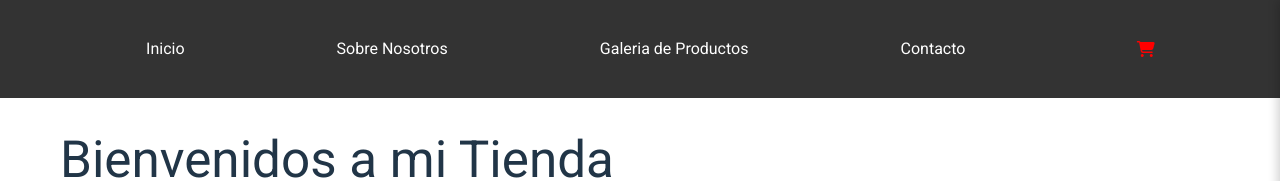
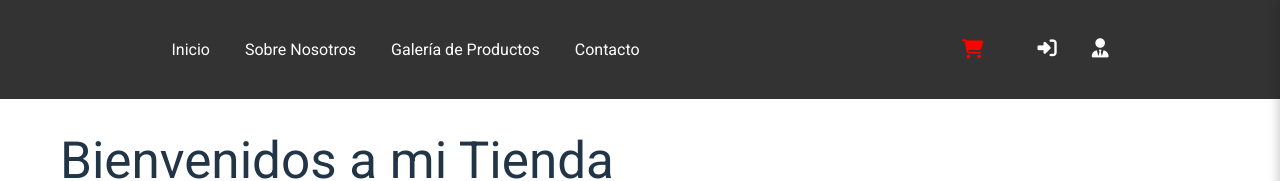
Before and after one commit to duckmoron/proyecto-reactjs, a React (Vite) app: page / in a window 1280 px wide. Shown: the top 181 px of the page. Built offline with nearby package versions, Linux system fonts and the light colour scheme.

Commit message:
useContext, acercaDe, contacto, producto. Actualizacion Header y comienzo de validacion de login

```diff
--- a/src/components/DetallesProductos.jsx
+++ b/src/components/DetallesProductos.jsx
@@ -1,13 +1,20 @@
-import React from 'react'
+import React, { useContext } from "react";
 import { useParams, Link } from 'react-router-dom'
+import Header from "../components/estaticos/Header";
+import Footer from "../components/estaticos/Footer";
+import { CartContext } from '../context/CartContext'
 
-const DetallesProductos = ({productos}) => {
+const DetallesProductos = () => {
+
+    const { productos } = useContext(CartContext)
 
     const {id} = useParams()
 
     const product = productos.find(producto => producto.id == id)
 
   return (
+    <>
+      <Header />
         <main style={{margin:'50px auto'}}>
           <h1>Detalle del producto: {id}</h1>
           {product ? (
@@ -26,6 +33,8 @@ const DetallesProductos = ({productos}) => {
             )
           }
         </main>
+      <Footer />
+    </>
   )
 }
 
--- a/src/components/estaticos/Header.jsx
+++ b/src/components/estaticos/Header.jsx
@@ -1,31 +1,42 @@
-import React, { useState } from 'react'
-import { Link } from 'react-router-dom'
-import './styleEstatico.css'
-import Cart from '../Cart'
-
+import React, { useState } from "react";
+import { Link } from "react-router-dom";
+import "./styleEstatico.css";
+import Cart from "../Cart";
 
 const Header = () => {
-
-  const [isCartOpen, setCartOpen] = useState(false)
+  const [isCartOpen, setCartOpen] = useState(false);
 
   return (
     <header>
-      <nav>
-        <ul>
-            <li><Link to='/' className='link'>Inicio</Link></li>
-            <li><Link to='/acercade' className='link'>Sobre Nosotros</Link></li>
-            <li><Link to='/productos' className='link'>Galeria de Productos</Link></li>
-            <li><Link to='/contacto' className='link'>Contacto</Link></li>
-            <li className='cartnav'>
-              <button className='btnCart' onClick={() => setCartOpen(true)}><i className="fa-solid fa-cart-shopping"></i></button>
-              <Cart isOpen={isCartOpen} onClose={()=>
-                setCartOpen(false)
-              } />
-            </li>
+      <nav className="navHeader">
+        <ul className="navLinks">
+          <li><Link to='/' className='link'>Inicio</Link></li>
+          <li><Link to='/acercade' className='link'>Sobre Nosotros</Link></li>
+          <li><Link to='/productos' className='link'>Galería de Productos</Link></li>
+          <li><Link to='/contacto' className='link'>Contacto</Link></li>
+        </ul>
+        <ul className="navIcons">
+          <li className='cartnav'>
+            <button className='btnCart' onClick={() => setCartOpen(true)}>
+              <i className="fa-solid fa-cart-shopping"></i>
+            </button>
+            <Cart isOpen={isCartOpen} onClose={() => setCartOpen(false)} />
+          </li>
+          <li className='btnLogin'>
+            <Link to='/login' className='link'>
+              <i className="fa-solid fa-right-to-bracket"></i>
+            </Link>
+          </li>
+          <li className='btnAdmin'>
+            <Link to='/admin' className='link'>
+              <i className="fa-solid fa-user-tie"></i>
+            </Link>
+          </li>
         </ul>
       </nav>
     </header>
-  )
-}
 
-export default Header
+  );
+};
+
+export default Header;
--- a/src/components/estaticos/styleEstatico.css
+++ b/src/components/estaticos/styleEstatico.css
@@ -20,6 +20,33 @@ ul {
     justify-content: space-around;
     align-items: center;
     margin: 0;
+}
+
+.navHeader {
+    display: flex;
+    justify-content: space-around;
+    align-items: center;
+    padding: 30px 20px;
+}
+
+.navLinks,
+.navIcons {
+    display: flex;
+    gap: 35px;
+    list-style: none;
+    padding: 0;
+    margin: 0;
+}
+
+
+.btnCart {
+    background: none;
+    border: none;
+    cursor: pointer;
+}
+
+.navIcons i {
+    font-size: 1.2rem;
 }
 
 .link {
--- a/src/pages/AcercaDe.jsx
+++ b/src/pages/AcercaDe.jsx
@@ -2,10 +2,10 @@ import React from 'react'
 import Header from '../components/estaticos/Header'
 import Footer from '../components/estaticos/Footer'
 
-const AcercaDe = ({cart,borrarProducto}) => {
+const AcercaDe = () => {
   return (
     <>
-    <Header borrarProducto={borrarProducto} cartItems={cart} />
+    <Header />
     <main>
         <h1>Acerca de</h1>
     </main>
--- a/src/pages/Contacto.jsx
+++ b/src/pages/Contacto.jsx
@@ -2,10 +2,10 @@ import React from 'react'
 import Header from '../components/estaticos/Header'
 import Footer from '../components/estaticos/Footer'
 
-const Contactos = ({cart,borrarProducto}) => {
+const Contactos = () => {
   return (
     <>
-    <Header borrarProducto={borrarProducto} cartItems={cart} />
+    <Header />
     <main>
         <h1>Contacto</h1>
     </main>
--- a/src/pages/Login.jsx
+++ b/src/pages/Login.jsx
@@ -1,6 +1,29 @@
-import React from 'react'
+import React, { useState, useContext } from "react";
+import { CartContext } from '../context/CartContext'
+import { useNavigate } from "react-router-dom";
 
 const Login = () => {
+
+  const { setIsAuth } = useContext( CartContext )
+
+  const [email, setEmail] = useState('')
+  const [password, setPassword] = useState('')
+  const [error, setError] = useState({})
+  const navigate = useNavigate()
+
+  const handleSubmit = (e) => {
+    e.preventDefault()
+    let validationError = {}
+    if(!email) validationError.email = 'El email es requerido'
+    if(!password) validationError.password = 'La contraseña es requerido'
+
+    if(Object.keys(validationError).length > 0){
+      setError(validationError)
+    }
+    return
+  }
+
+
   return (
     <div>
       <div class="login-container">
```
Also changed, not shown: public/data/users.json (added, +12 -0 lines). Lines whose indentation alone changed are shown as unchanged.
